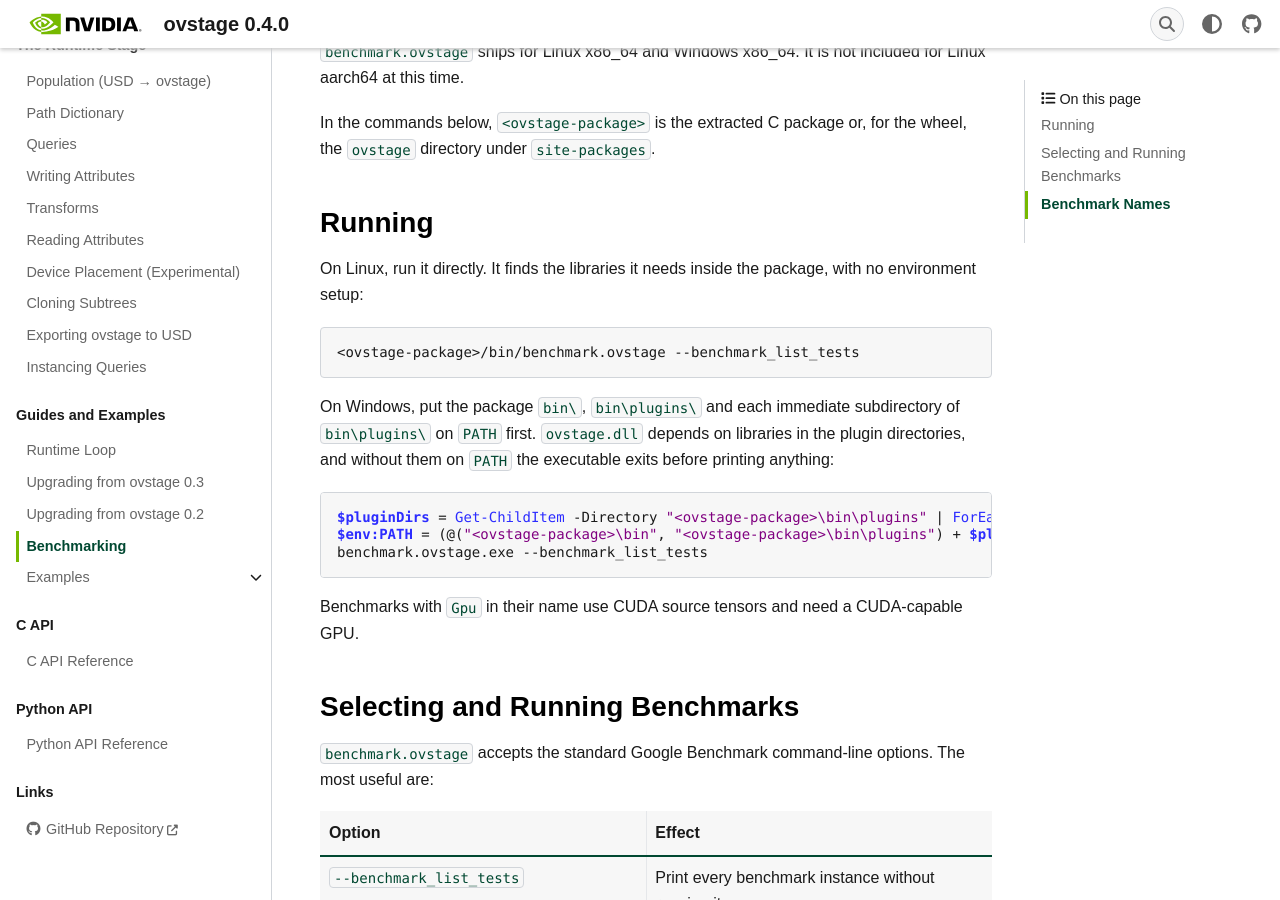
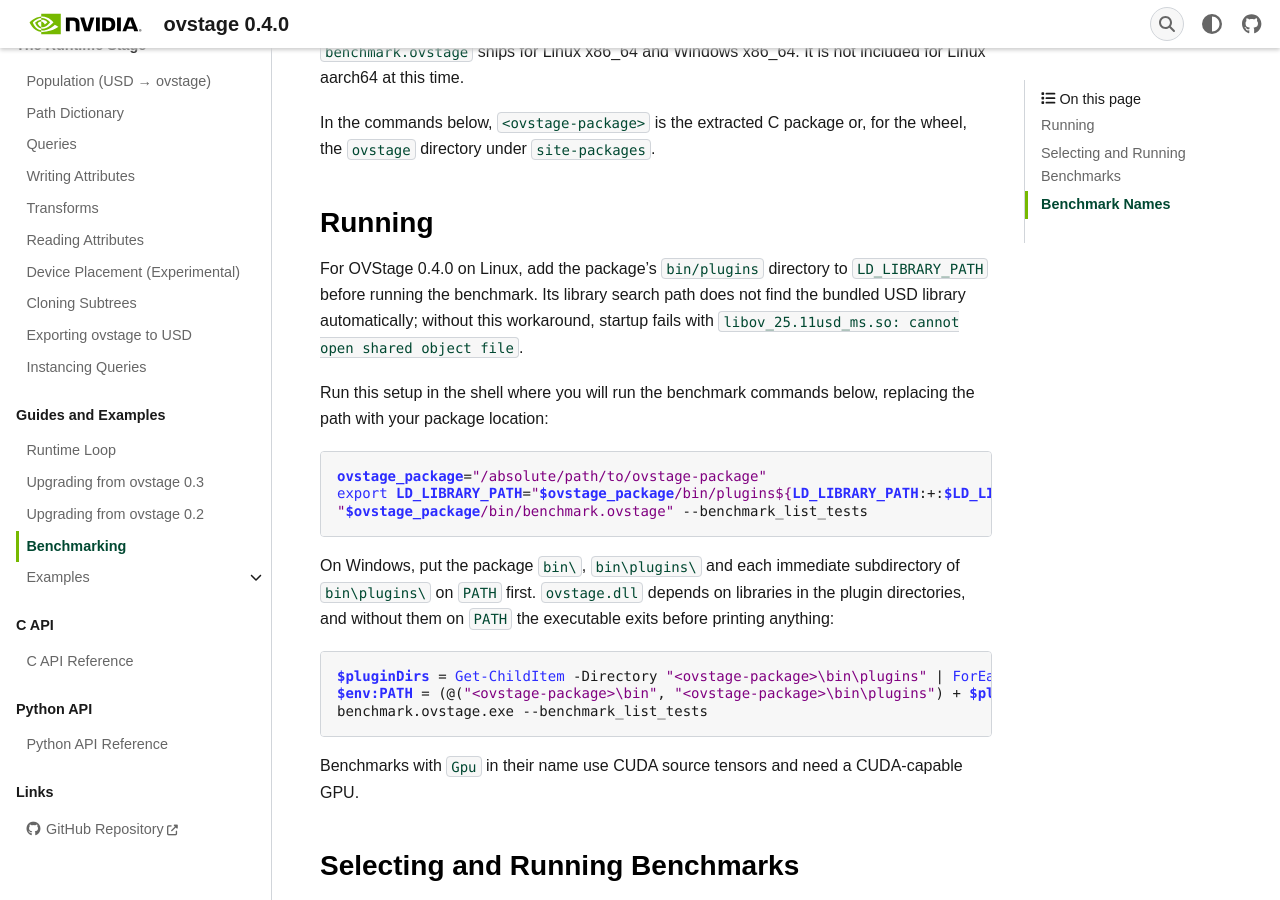
Before and after one commit to NVIDIA-Omniverse/ovstage, a Sphinx documentation site: the page built from docs/guides/benchmarking.rst, in a window 1280 px wide and 900 px high, scrolled down 438 px. Built offline with Sphinx 7.4.7, drawn with Linux system fonts in a browser that asks for light colours; some web fonts are replaced; the version number could not be read and is left out.

Commit message:
docs: document Linux benchmark library path workaround for 0.4.0
Add bin/plugins to LD_LIBRARY_PATH while preserving the existing path.

```diff
--- a/docs/guides/benchmarking.rst
+++ b/docs/guides/benchmarking.rst
@@ -34,12 +34,19 @@
 Running
 -------
 
-On Linux, run it directly. It finds the libraries it needs inside the package, with no
-environment setup:
+For OVStage 0.4.0 on Linux, add the package's ``bin/plugins`` directory to
+``LD_LIBRARY_PATH`` before running the benchmark. Its library search path does not
+find the bundled USD library automatically; without this workaround, startup fails
+with ``libov_25.11usd_ms.so: cannot open shared object file``.
+
+Run this setup in the shell where you will run the benchmark commands below,
+replacing the path with your package location:
 
 .. code-block:: bash
 
-   <ovstage-package>/bin/benchmark.ovstage --benchmark_list_tests
+   ovstage_package="/absolute/path/to/ovstage-package"
+   export LD_LIBRARY_PATH="$ovstage_package/bin/plugins${LD_LIBRARY_PATH:+:$LD_LIBRARY_PATH}"
+   "$ovstage_package/bin/benchmark.ovstage" --benchmark_list_tests
 
 On Windows, put the package ``bin\``, ``bin\plugins\`` and each immediate subdirectory of
 ``bin\plugins\`` on ``PATH`` first. ``ovstage.dll`` depends on libraries in the plugin
```
